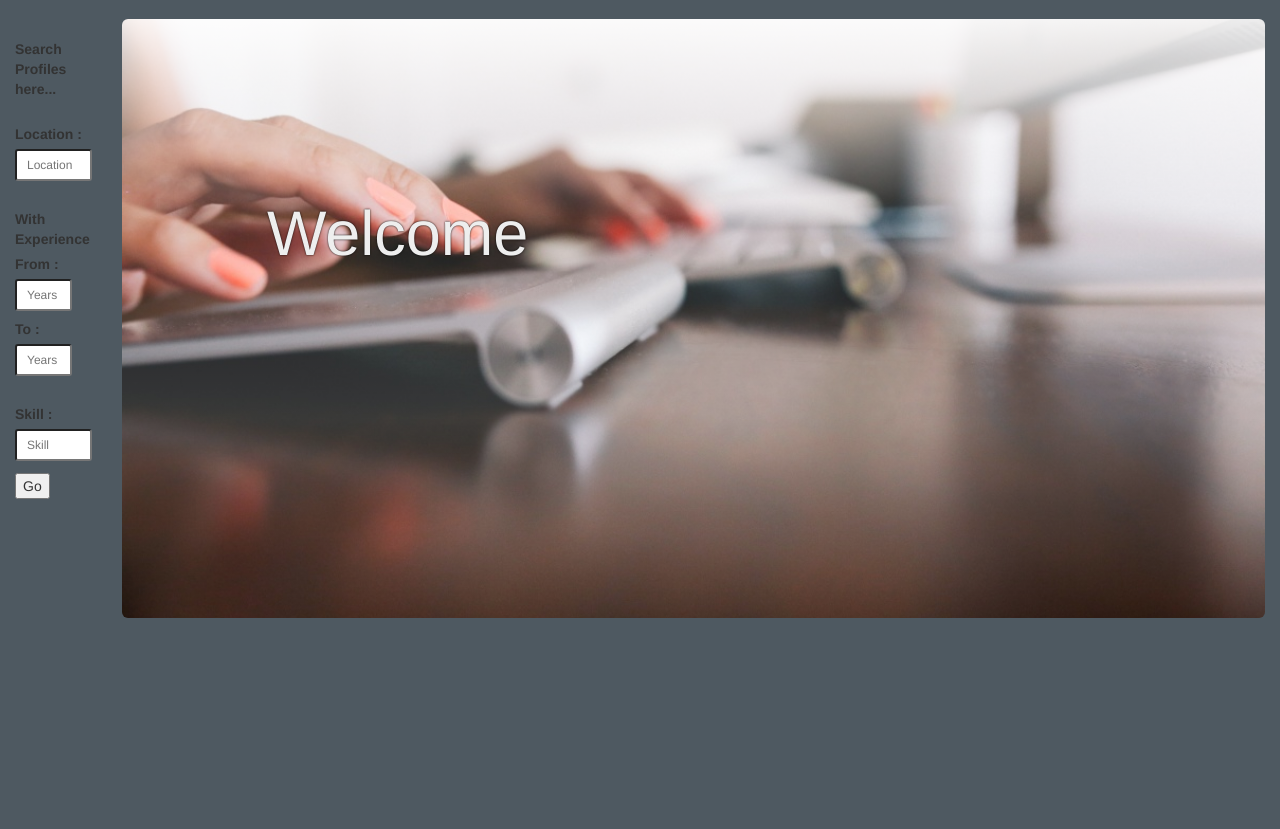
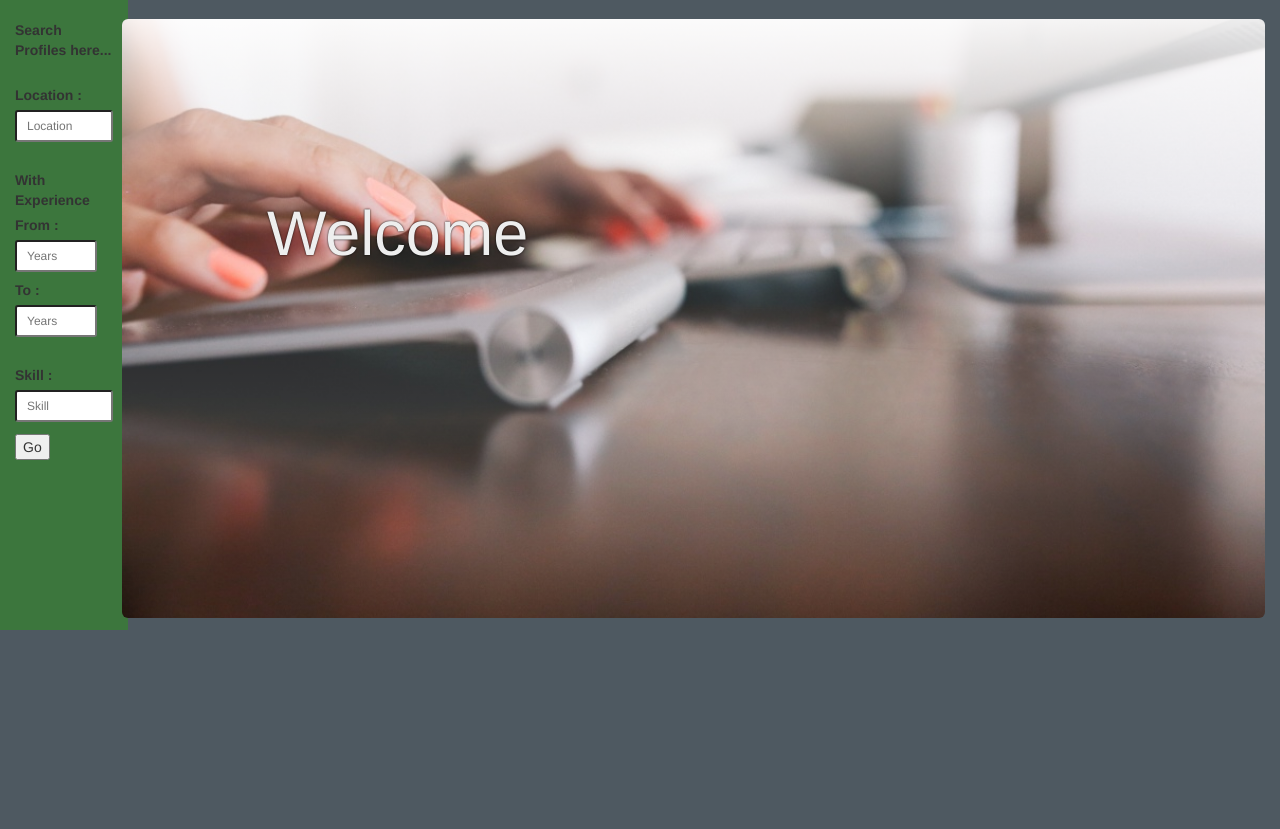
Before and after one commit to fazilbinzaid/Consultancy, a Django app: page /home/ in a window 1280 px wide. Shown: the part 51-880 px from the top of the page. Run offline with Django 3.2, Linux system fonts and the light colour scheme; some libraries are stand-ins or nearby versions.

Commit message:
adjusted sidebar

```diff
--- a/recruits/templates/recruits/base.html
+++ b/recruits/templates/recruits/base.html
@@ -35,7 +35,7 @@
 <div class='container-fluid'>
   <div class="row">
         {% include 'recruits/sidebar.html' %}
-        <div class="col-sm-11 ">
+        <div class="col-sm-11 col-sm-offset-1 ">
         {% block content %}{% endblock %}
         </div>
       </div>
--- a/recruits/templates/recruits/sidebar.html
+++ b/recruits/templates/recruits/sidebar.html
@@ -1,9 +1,9 @@
 {% load static %}
 
 
-<div class="col-sm-1">
+<div class="col-sm-1 bgcolor affix side_bar">
 {% block sidebar %}
-<ul class="sidebar-nav">
+<ul class="sidebar-nav" media="screen">
   <label>Search Profiles here...</label>
   <form type='get' action="/search/">
     <br>
@@ -14,11 +14,11 @@
     <br>
     <label>With Experience</label>
     <li><label for="find_which">From :</label>
-    <input class='btn-sm col-xs-9' id="from_how" type="text" name="from"  placeholder="Years" ></li>
+    <input class='btn-sm col-xs-10' id="from_how" type="text" name="from"  placeholder="Years" ></li>
     <br>
     <br>
     <li><label for="find_which">To :</label>
-    <input class='btn-sm col-xs-9' id="to_how" type="text" name="to"  placeholder="Years" ></li>
+    <input class='btn-sm col-xs-10' id="to_how" type="text" name="to"  placeholder="Years" ></li>
     <br>
     <br>
     <br>
--- a/static/css/custom.css
+++ b/static/css/custom.css
@@ -69,6 +69,14 @@ padding-right: 40px;
     margin-top: 20px;
     padding: 0;
     list-style: none;
+}
+.bgcolor{
+  background:#3c763d;
+}
+.side_bar{
+  width: 10%;
+  height: 630px;
+  margin-top: -19px;
 }
 
 
```
